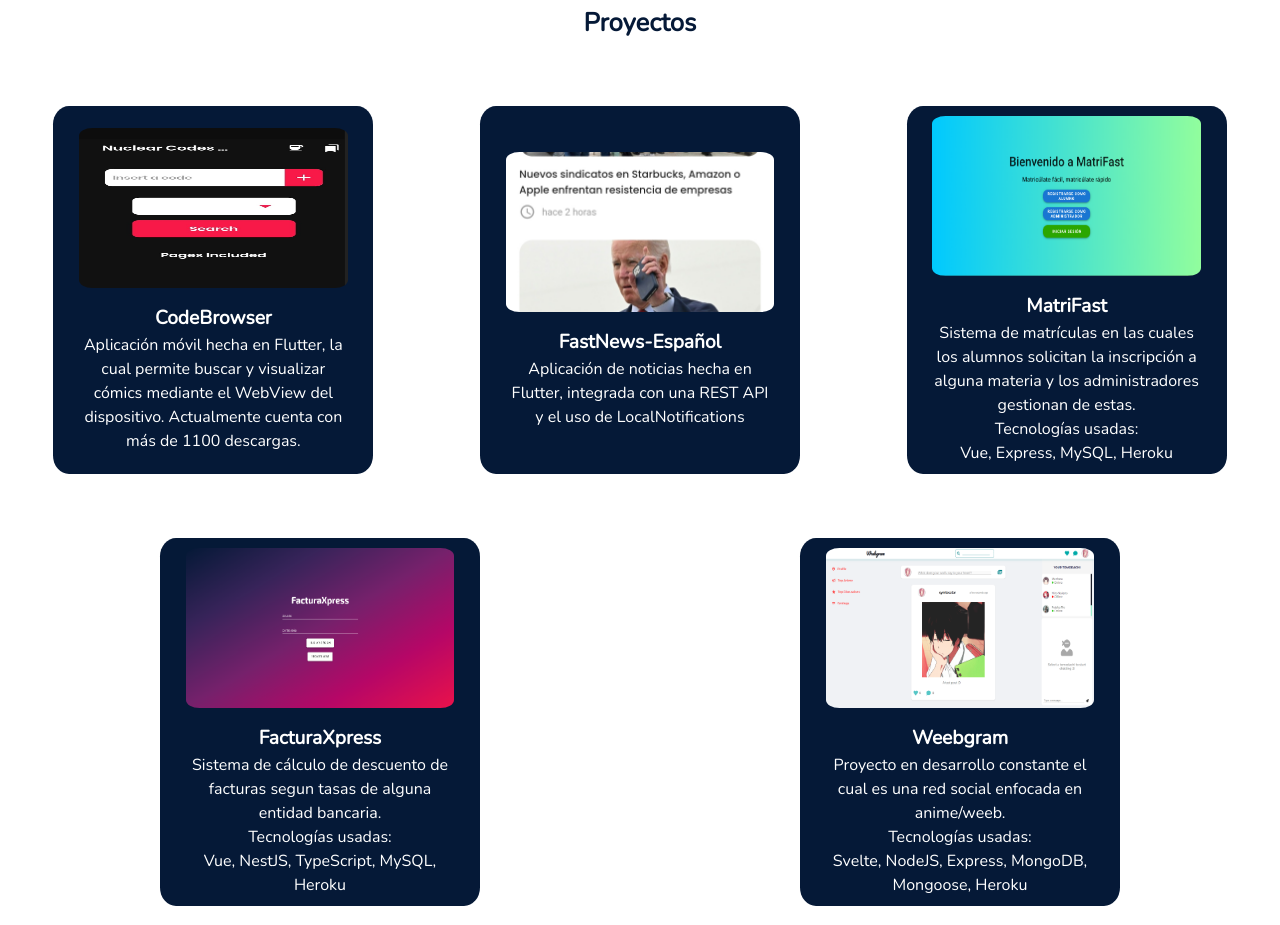
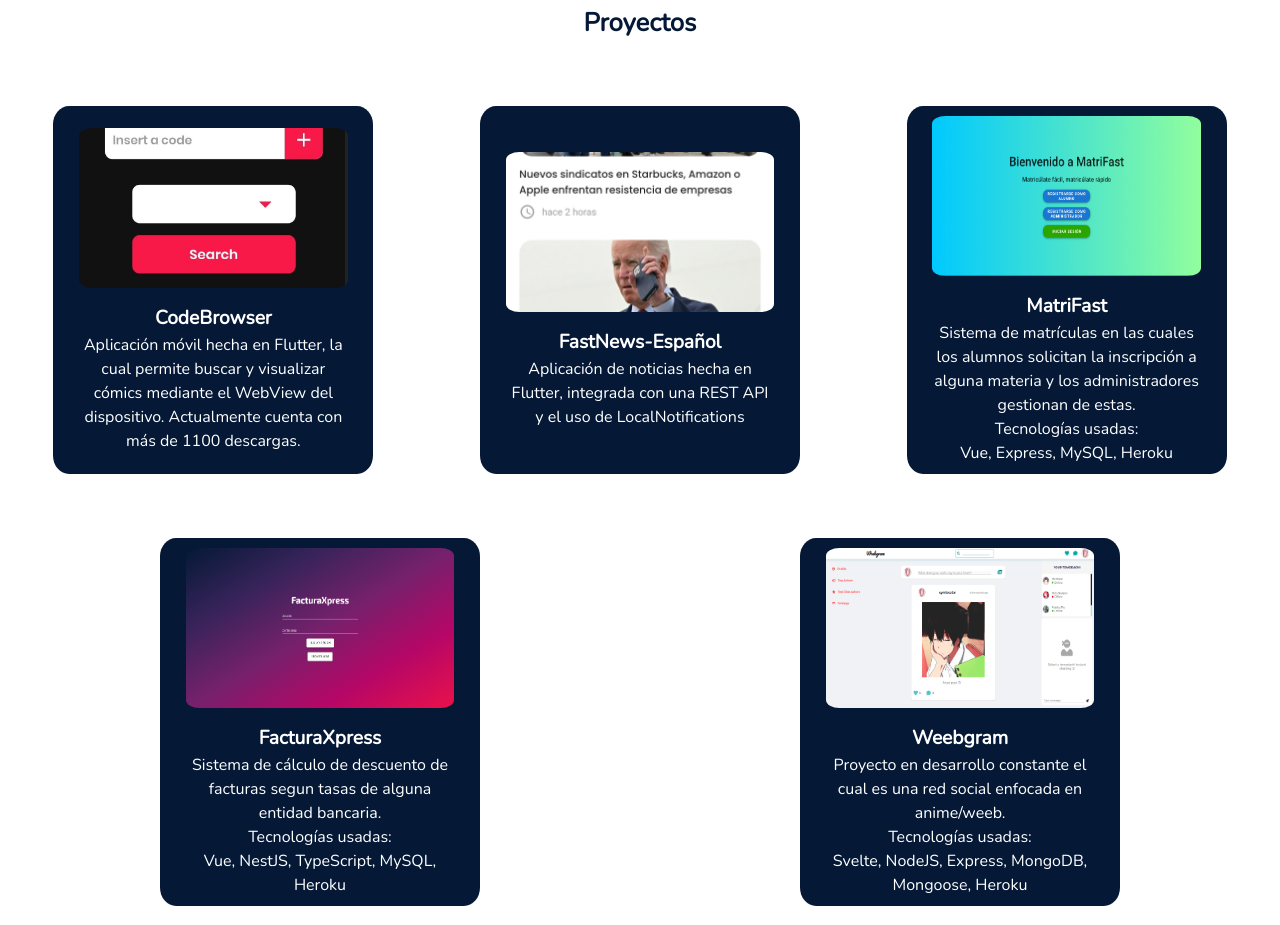
Before and after one commit to symphony701/Portafolio, a plain HTML site: page index.html in a window 1280 px wide. Shown: the part 3540-4465 px from the top of the page. Drawn offline with nearby package versions, Linux system fonts and the light colour scheme.

Commit message:
Update index.html

```diff
--- a/index.html
+++ b/index.html
@@ -155,7 +155,7 @@
         <div class="cards-proyectos">
           <div class="card">
             <a href="#" target="_blank">
-              <img src="./assets/codebrowser.png" alt="codebrowser" />
+              <img src="./assets/codebrowser.png" alt="codebrowser" style="object-fit: cover;" />
             </a>
             <div class="info-card">
               <h5>CodeBrowser</h5>
```
